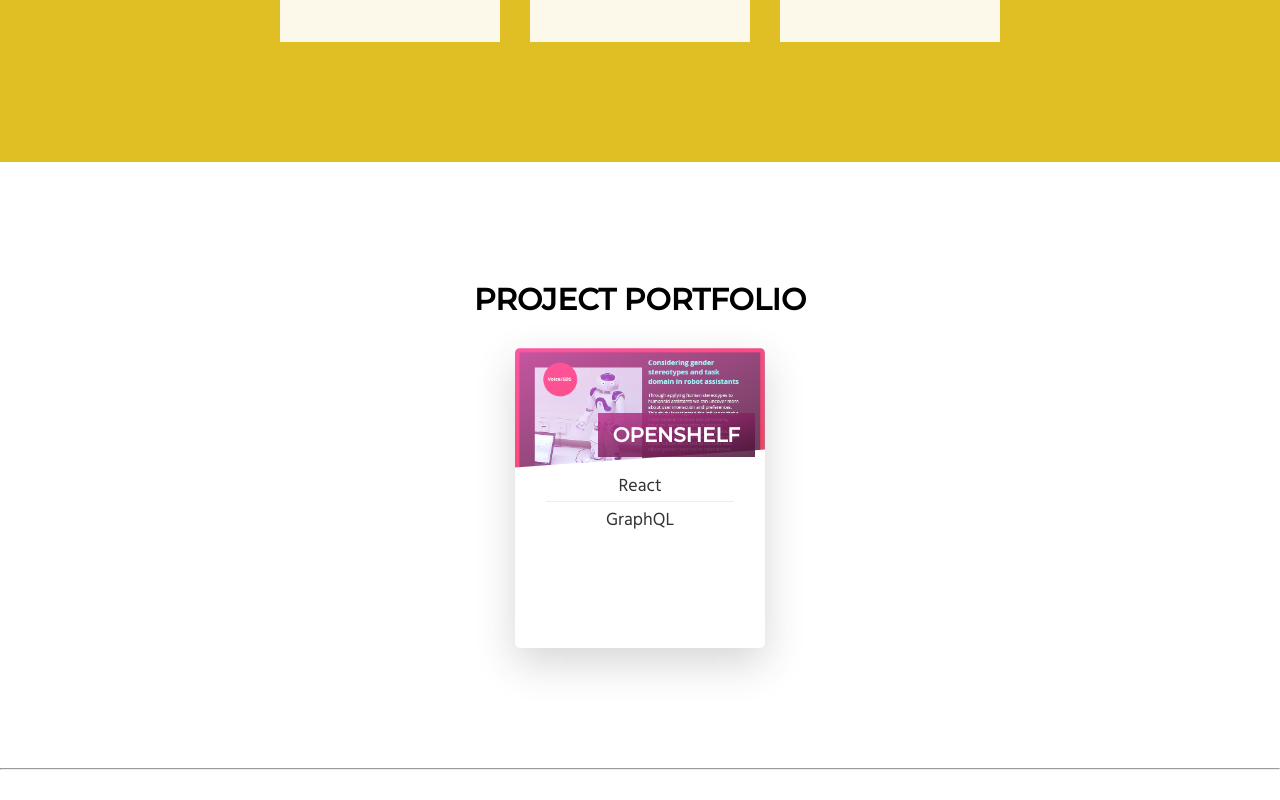
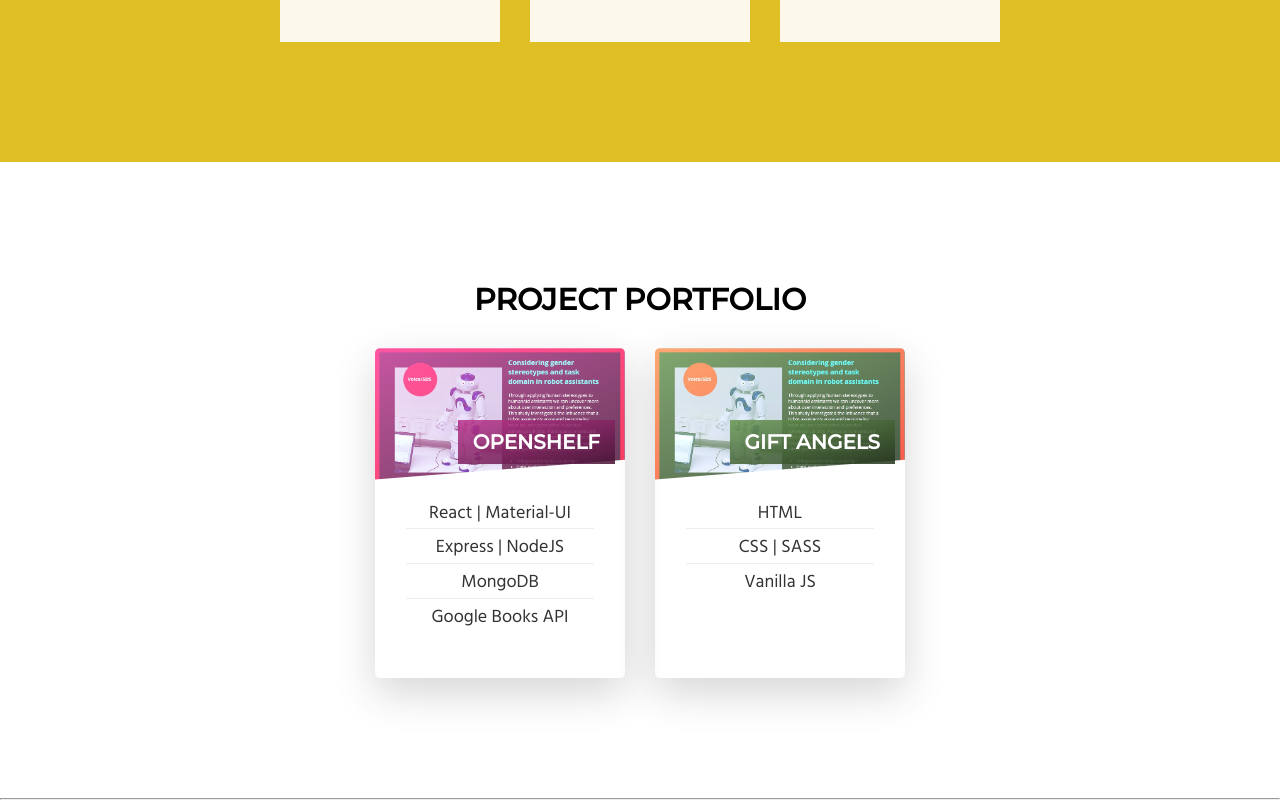
Before and after one commit to git-michelle/mb, a React (Create React App) app in the folder my-website/: page / in a window 1280 px wide. Shown: the part 1722-2522 px from the top of the page. Before the commit the page ends 2492 px from the top, so only its background shows below. Built offline with nearby package versions, Linux system fonts and the light colour scheme.

Commit message:
complete project card fronts with props, install firebase axios firebase-tools

```diff
--- a/my-website/package.json
+++ b/my-website/package.json
@@ -6,6 +6,8 @@
     "@testing-library/jest-dom": "^5.11.6",
     "@testing-library/react": "^11.2.2",
     "@testing-library/user-event": "^12.6.0",
+    "axios": "^0.21.0",
+    "firebase": "^8.2.1",
     "react": "^17.0.1",
     "react-dom": "^17.0.1",
     "react-icons": "^4.1.0",
--- a/my-website/sass/_base.scss
+++ b/my-website/sass/_base.scss
@@ -84,6 +84,7 @@ $page-content-width: 96rem;
 .container-flex {
   display: flex;
   justify-content: center;
+  max-width: $page-content-width;
   @media (max-width: $bp-sm) {
     flex-direction: column;
   }
@@ -140,6 +141,15 @@ $page-content-width: 96rem;
 
   &-icon {
     position: relative;
+    &-1 {
+      color: $color-tertiary;
+    }
+    &-2 {
+      color: $color-primary;
+    }
+    &-3 {
+      color: $color-secondary;
+    }
   }
 }
 
--- a/my-website/sass/_home.scss
+++ b/my-website/sass/_home.scss
@@ -53,13 +53,13 @@
   perspective: 180rem;
   -moz-perspective: 180rem;
   position: relative;
-  height: 30rem; // must be same as __side height
+  height: 33rem; // must be same as __side height
   margin: 0 $marg-xs;
   min-width: 25rem;
 
   &-side {
-    height: 30rem;
-    min-width: 22rem;
+    height: 33rem;
+    min-width: 25rem;
     transition: all 0.8s ease;
     position: absolute;
     top: 0;
@@ -82,6 +82,14 @@
           to right bottom,
           $color-tertiary,
           darken($color-tertiary, 30%)
+        );
+      }
+
+      &-2 {
+        background-image: linear-gradient(
+          to right bottom,
+          $color-primary,
+          darken($color-primary, 30%)
         );
       }
     }
@@ -114,7 +122,12 @@
     }
 
     &-2 {
-      background-image: url("../src/Components/ProjectsSection/project1.JPG");
+      background-image: linear-gradient(
+          to right bottom,
+          $color-primary,
+          darken($color-primary, 30%)
+        ),
+        url("../src/Components/ProjectsSection/project1.JPG");
     }
 
     &-3 {
@@ -143,13 +156,21 @@
         rgba(darken($color-tertiary, 30%), 0.85)
       );
     }
+
+    &-2 {
+      background-image: linear-gradient(
+        to right bottom,
+        rgba($color-primary, 0.85),
+        rgba(darken($color-primary, 30%), 0.85)
+      );
+    }
   }
 
   //details
   &-details {
     ul {
       width: 75%;
-      margin: 0 auto;
+      margin: 1.5rem auto;
 
       li {
         padding-top: 0.5rem;
@@ -161,7 +182,7 @@
   }
 
   // BACK STYLING
-  &-cta {
+  &-project-description {
     padding: $pad-md $pad-sm;
   }
 }
--- a/my-website/src/App.scss
+++ b/my-website/src/App.scss
@@ -41,7 +41,8 @@ h3 {
 
 .container-flex {
   display: flex;
-  justify-content: center; }
+  justify-content: center;
+  max-width: 96rem; }
   @media (max-width: 37.5em) {
     .container-flex {
       flex-direction: column; } }
@@ -81,6 +82,12 @@ h3 {
 
 .btn-icon {
   position: relative; }
+  .btn-icon-1 {
+    color: #bd338e; }
+  .btn-icon-2 {
+    color: #689751; }
+  .btn-icon-3 {
+    color: #e0bf24; }
 
 *,
 *::before,
@@ -219,12 +226,12 @@ ul {
   perspective: 180rem;
   -moz-perspective: 180rem;
   position: relative;
-  height: 30rem;
+  height: 33rem;
   margin: 0 1.5rem;
   min-width: 25rem; }
   .card-side {
-    height: 30rem;
-    min-width: 22rem;
+    height: 33rem;
+    min-width: 25rem;
     transition: all 0.8s ease;
     position: absolute;
     top: 0;
@@ -240,6 +247,8 @@ ul {
       transform: rotateY(180deg); }
       .card-side--back-1 {
         background-image: linear-gradient(to right bottom, #bd338e, #451233); }
+      .card-side--back-2 {
+        background-image: linear-gradient(to right bottom, #689751, #23331c); }
   .card:hover .card-side--front {
     transform: rotateY(-180deg); }
   .card:hover .card-side--back {
@@ -253,7 +262,7 @@ ul {
     .card-img-1 {
       background-image: linear-gradient(to right bottom, #bd338e, #451233), url("../src/Components/ProjectsSection/project1.JPG"); }
     .card-img-2 {
-      background-image: url("../src/Components/ProjectsSection/project1.JPG"); }
+      background-image: linear-gradient(to right bottom, #689751, #23331c), url("../src/Components/ProjectsSection/project1.JPG"); }
     .card-img-3 {
       background-image: url("../src/Components/ProjectsSection/project1.JPG"); }
   .card-project-heading {
@@ -269,12 +278,14 @@ ul {
     box-decoration-break: clone; }
     .card-project-heading-span-1 {
       background-image: linear-gradient(to right bottom, rgba(189, 51, 142, 0.85), rgba(69, 18, 51, 0.85)); }
+    .card-project-heading-span-2 {
+      background-image: linear-gradient(to right bottom, rgba(104, 151, 81, 0.85), rgba(35, 51, 28, 0.85)); }
   .card-details ul {
     width: 75%;
-    margin: 0 auto; }
+    margin: 1.5rem auto; }
     .card-details ul li {
       padding-top: 0.5rem; }
       .card-details ul li:not(:last-child) {
         border-bottom: 1px solid #eee; }
-  .card-cta {
+  .card-project-description {
     padding: 5rem 3rem; }
--- a/my-website/src/components/AboutSection/AboutSection.js
+++ b/my-website/src/components/AboutSection/AboutSection.js
@@ -5,7 +5,7 @@ const AboutSection = () => {
   return (
     <section className="about fullwidth" id="about">
       <div className="about-content container-centered-content">
-        <h2 class="section-heading">About</h2>
+        <h2 className="section-heading">About</h2>
         <p>
           I'm a front-end developer with full-stack experience, based in
           beautiful BC.
@@ -14,7 +14,7 @@ const AboutSection = () => {
           psychology and computer science, I am also passionate about research
           and user experience.
           <br />
-          <Link to="/more" class="btn btn-outline">
+          <Link to="/more" className="btn btn-outline">
             Learn More
           </Link>
           <br />
--- a/my-website/src/components/ProjectsSection/ProjectsCard.js
+++ b/my-website/src/components/ProjectsSection/ProjectsCard.js
@@ -1,40 +1,39 @@
 import React from "react";
 import { FaPlayCircle } from "react-icons/fa";
 
-const ProjectCard = () => {
+const ProjectCard = (props) => {
   return (
     <div className="card">
       {/* front  */}
       <div className="card-side card-side--front">
-        <div className="card-img card-img-1">&nbsp;</div>
+        <div className={`card-img card-img-${props.id}`}>&nbsp;</div>
         <div className="card-project-heading">
           <h3>
-            <span className="card-project-heading-span card-project-heading-span-1">
-              OpenShelf
+            <span
+              className={`card-project-heading-span card-project-heading-span-${props.id}`}
+            >
+              {props.projectName}
             </span>{" "}
           </h3>
         </div>
         <div className="card-details">
           <ul>
-            <li>React</li>
-            <li>GraphQL</li>
+            {props.techList.map((item) => (
+              <li key={item}>{item}</li>
+            ))}
           </ul>
         </div>
       </div>
 
       {/* Back */}
-      <div className="card-side card-side--back card-side--back-1">
-        <div className="card-cta">
+      <div className={`card-side card-side--back card-side--back-${props.id}`}>
+        <div className="card-project-description">
           <div className="card-back-info">
-            <p>some info</p>
-            <p>
-              Lorem ipsum dolor sit amet consectetur adipisicing elit. Saepe,
-              cum.
-            </p>
+            <p>{props.description}</p>
           </div>
-          <button href="!#" class="btn-light">
+          <button href="!#" className="btn-light">
             {" "}
-            <FaPlayCircle className="btn-icon" />
+            <FaPlayCircle className={`btn-icon btn-icon-${props.id}`} />
             &nbsp;Demo
           </button>
         </div>
--- a/my-website/src/components/ProjectsSection/ProjectsSection.js
+++ b/my-website/src/components/ProjectsSection/ProjectsSection.js
@@ -7,7 +7,23 @@ const ProjectsSection = () => {
       <div className="projects-content container-centered-content">
         <h2 className="section-heading">Project Portfolio</h2>
         <div className="container-flex">
-          <ProjectsCard />
+          <ProjectsCard
+            id="1"
+            projectName="OpenShelf"
+            techList={[
+              "React | Material-UI",
+              "Express | NodeJS",
+              "MongoDB",
+              "Google Books API",
+            ]}
+            description="A responsive web app for people who want to share books within their community."
+          />
+          <ProjectsCard
+            id="2"
+            projectName="Gift Angels"
+            techList={["HTML", "CSS | SASS", "Vanilla JS"]}
+            description="A responsive website for a Ugandan, non-profit organization."
+          />
         </div>
       </div>
       <hr className="section-divider" />
--- a/my-website/src/components/SkillsSection/SkillsCard.js
+++ b/my-website/src/components/SkillsSection/SkillsCard.js
@@ -4,18 +4,18 @@ import { FaCode, FaServer, FaPencilRuler } from "react-icons/fa";
 const SkillsCard = (props) => {
   return (
     <div className="skills-card">
-      {props.id === 0 ? (
+      {props.cardTitle === "Front-End" ? (
         <FaCode className="skills-icon" />
-      ) : props.id === 1 ? (
+      ) : props.cardTitle === "Back-End" ? (
         <FaServer className="skills-icon" />
-      ) : props.id === 2 ? (
+      ) : props.cardTitle === "Design" ? (
         <FaPencilRuler className="skills-icon" />
       ) : null}
 
       <h3 className="card-heading">{props.cardTitle}</h3>
       <ul>
         {props.skillsList.map((skill) => (
-          <li key={props.id}>{skill}</li>
+          <li key={skill}>{skill}</li>
         ))}
       </ul>
     </div>
--- a/my-website/src/components/SkillsSection/SkillsSection.js
+++ b/my-website/src/components/SkillsSection/SkillsSection.js
@@ -8,17 +8,14 @@ const SkillSection = () => {
         <h2 className="section-heading">Skills</h2>
         <div className="container-flex">
           <SkillsCard
-            id={0}
             cardTitle="Front-End"
             skillsList={["HTML", "CSS3 | SASS", "JavaScript", "React"]}
           />
           <SkillsCard
-            id={1}
             cardTitle="Back-End"
             skillsList={["NodeJS", "Express", "MongoDB", "MySQL"]}
           />
           <SkillsCard
-            id={2}
             cardTitle="Design"
             skillsList={["Figma", "Balsamiq", "Inkscape"]}
           />
```
Also changed, not shown: my-website/src/components/ContactSection/Contact.js (added), 2 other files (tests, documents, lock files or other folders).
